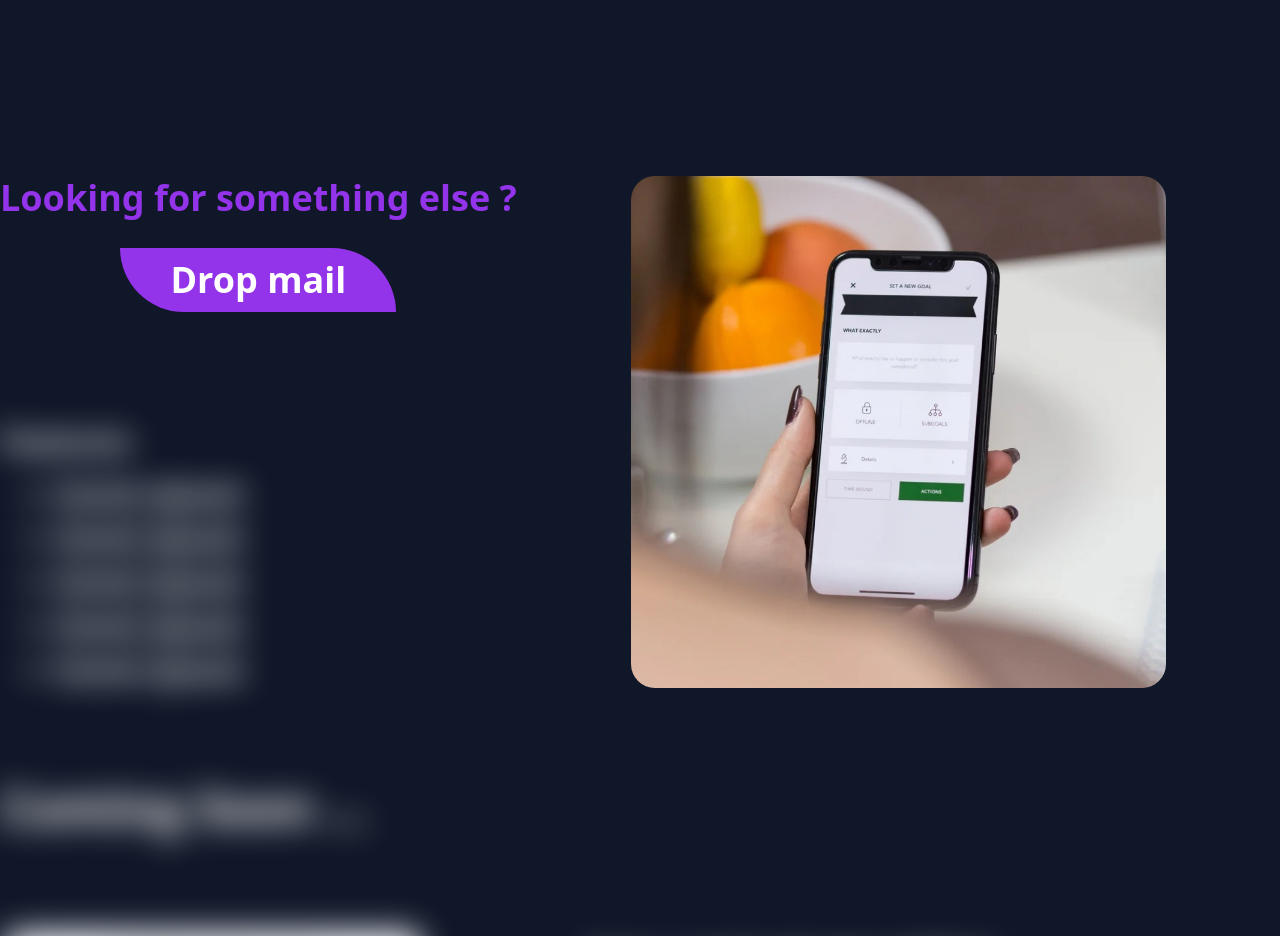
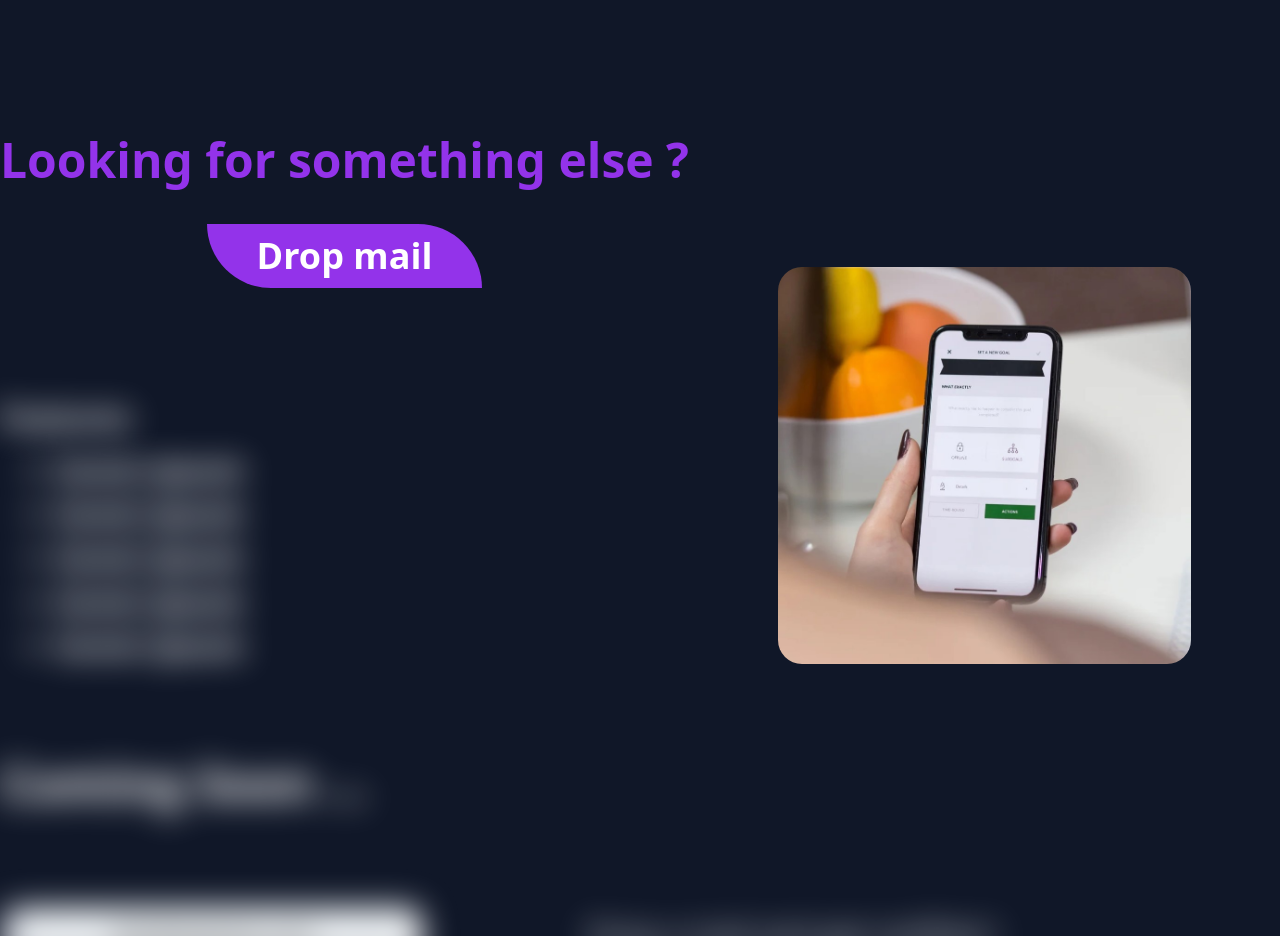
Before and after one commit to techxapp/finplanner, a plain HTML site: page index.html in a window 1280 px wide. Shown: the part 3940-4876 px from the top of the page. Drawn offline with nearby package versions, Linux system fonts and the light colour scheme.

Commit message:
Updating lead font size

```diff
--- a/assets/css/style.css
+++ b/assets/css/style.css
@@ -40,7 +40,7 @@ body{
     padding: 12px 50px;
     display: flex;
     margin: auto;
-    margin-top: 30px !important;
+    margin-top: 40px !important;
     align-items: center;
     border-radius: 0px 80px 0px 80px;
 }
--- a/index.html
+++ b/index.html
@@ -268,7 +268,7 @@
         <div class="grid items-end grid-rows-1 md:gap-30 xl:gap-0 2xl:gap-40 xl:grid-flow-col lg:grid-flow-row">
             <div>
                 <h1
-                    class="font-bold text-purple-600 xxs:text-3xl xxxs:text-center sm:text-4xl
+                    class="font-bold text-purple-600 xxs:text-3xl xxxs:text-center sm:text-5xl
                     sm:text-center md:text-center lg:text-center xl:text-start">
                     Looking for something else ?</h1>
 
```
